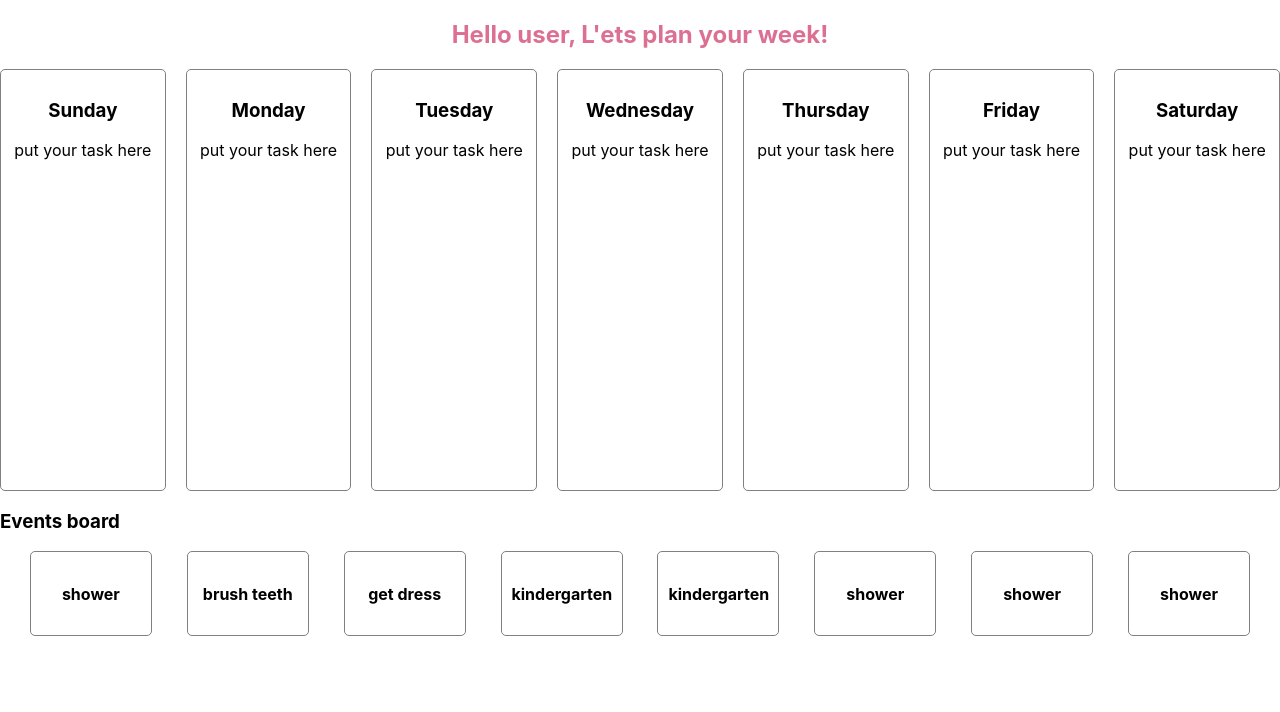
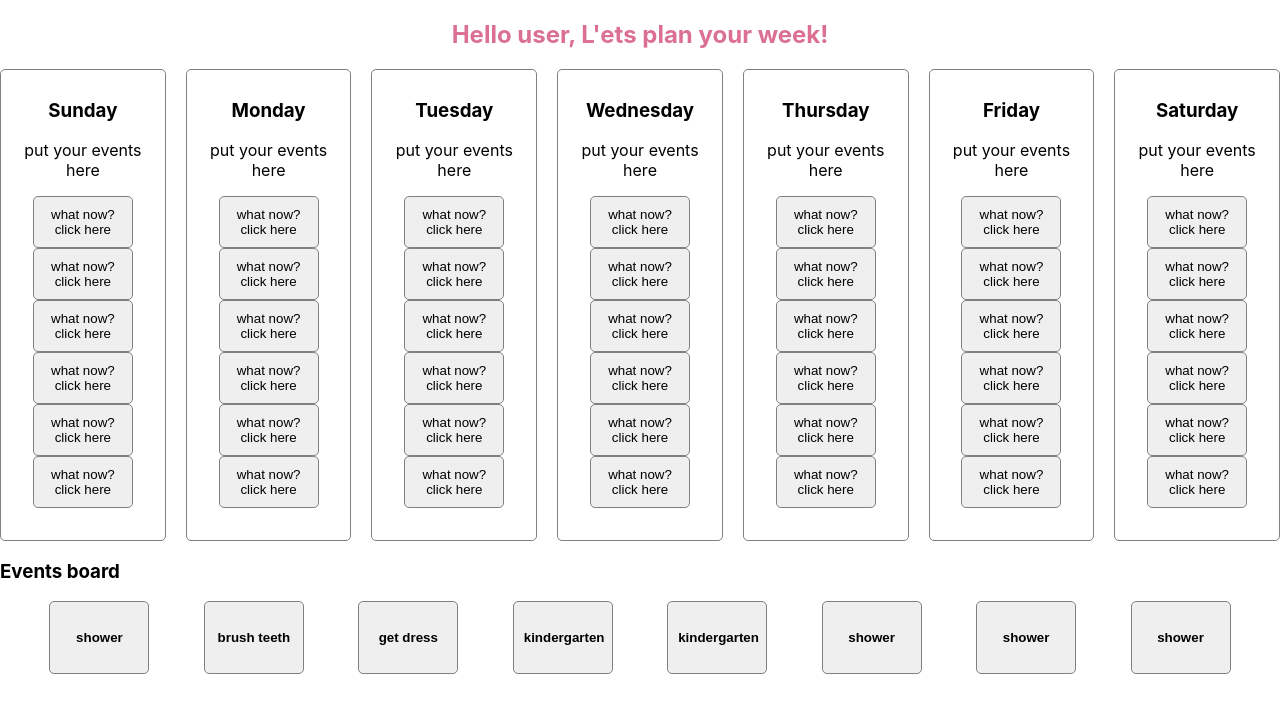
Before and after one commit to TamarShalmon/kids_calendar, a React (Create React App) app: page / in a window 1280 px wide. Shown: the top 712 px of the page. Built offline with nearby package versions, Linux system fonts and the light colour scheme.

Commit message:
add-event

```diff
--- a/package.json
+++ b/package.json
@@ -3,6 +3,9 @@
   "version": "0.1.0",
   "private": true,
   "dependencies": {
+    "@emotion/react": "^11.10.5",
+    "@emotion/styled": "^11.10.5",
+    "@mui/material": "^5.10.16",
     "@testing-library/jest-dom": "^5.16.5",
     "@testing-library/react": "^13.4.0",
     "@testing-library/user-event": "^13.5.0",
@@ -35,7 +38,8 @@
       "last 1 firefox version",
       "last 1 safari version"
     ]
-  },
+  }
+  ,
   "resolutions": {
     "styled-components": "^5"
   }
--- a/src/components/App.js
+++ b/src/components/App.js
@@ -1,4 +1,4 @@
-import React from 'react';
+import {useState} from 'react';
 import styled from 'styled-components';
 import './App.css';
 import Week from './Week';
@@ -15,10 +15,13 @@ const Title = styled.h2`
 
 function App() {
 
+
+
+
   return (
     <div className="container">
       <Title>Hello user, L'ets plan your week!</Title>
-      <Week days={days} />
+      <Week days={days} events={events} />
       <div>
         <h3>Events board</h3>
       <Events events={events} />
--- a/src/components/Day.css
+++ b/src/components/Day.css
@@ -1,6 +1,6 @@
 .day {
     width: 200px;
-    height: 400px;
+    height: 450px;
     border: 1px solid gray;
     padding: 10px;
     border-radius: 5px;
@@ -10,3 +10,11 @@
   .product-image {
     width: 100%;
   }
+
+  .event{
+    width: 100px;
+    border: 1px solid gray;
+    padding: 10px;
+    border-radius: 5px;
+    text-align: center;
+  }
--- a/src/components/Day.js
+++ b/src/components/Day.js
@@ -1,11 +1,44 @@
-import React from 'react'
+import { useState } from 'react'
 import "./Day.css";
 
 function Day({ title, description }) {
+
+    const [event, setEvent] = useState("what now? click here");
+
+    let selectedEvent = "hello"
+
+
     return (
+
         <div className='day'>
             <h3>{title}</h3>
-            <p>{description}</p>
+            <p>put your events here</p>
+            <button
+                className='event'
+                onClick={() => setEvent(selectedEvent)}>
+                {event}
+            </button>
+            <button
+                className='event'>
+                what now? click here
+            </button>
+            <button
+                className='event'>
+                what now? click here
+            </button>
+            <button
+                className='event'>
+                what now? click here
+            </button>
+            <button
+                className='event'>
+                what now? click here
+            </button>
+            <button
+                className='event'>
+                what now? click here
+            </button>
+
         </div>
     )
 }
--- a/src/components/Event.js
+++ b/src/components/Event.js
@@ -3,10 +3,10 @@ import "./Event.css";
 
 function Event({ title, image }) {
     return (
-        <div className='event'>
+        <button className='event'>
             <h4>{title}</h4>
             <p>{image}</p>
-        </div>
+        </button>
     )
 }
 
--- a/src/components/Week.js
+++ b/src/components/Week.js
@@ -11,7 +11,8 @@ function Week({ days }) {
                 <Day
                     key={day.id}
                     title={day.title}
-                    description={day.description} />)}
+                    description={day.description}
+                     />)}
         </div>
     )
 }
--- a/src/days.js
+++ b/src/days.js
@@ -3,7 +3,7 @@ export default [
         id: 1,
         title: "Sunday",
         task: "",
-        description: "put your task here",
+        description: "",
         category: "",
         image: "",
     },
@@ -11,42 +11,42 @@ export default [
         id: 2,
         title: "Monday",
         task: "",
-        description: "put your task here",
+        description: "",
         category: "",
         image: "",
     },{
         id: 3,
         title: "Tuesday",
         task: "",
-        description: "put your task here",
+        description: "",
         category: "",
         image: "",
     },{
         id: 4,
         title: "Wednesday",
         task: "",
-        description: "put your task here",
+        description: "",
         category: "",
         image: "",
     },{
         id: 5,
         title: "Thursday",
         task: "",
-        description: "put your task here",
+        description: "",
         category: "",
         image: "",
     },{
         id: 6,
         title: "Friday",
         task: "",
-        description: "put your task here",
+        description: "",
         category: "",
         image: "",
     },{
         id: 7,
         title: "Saturday",
         task: "",
-        description: "put your task here",
+        description: "",
         category: "",
         image: "",
     },
```
Also changed, not shown: 1 other file (tests, documents, lock files or other folders).
